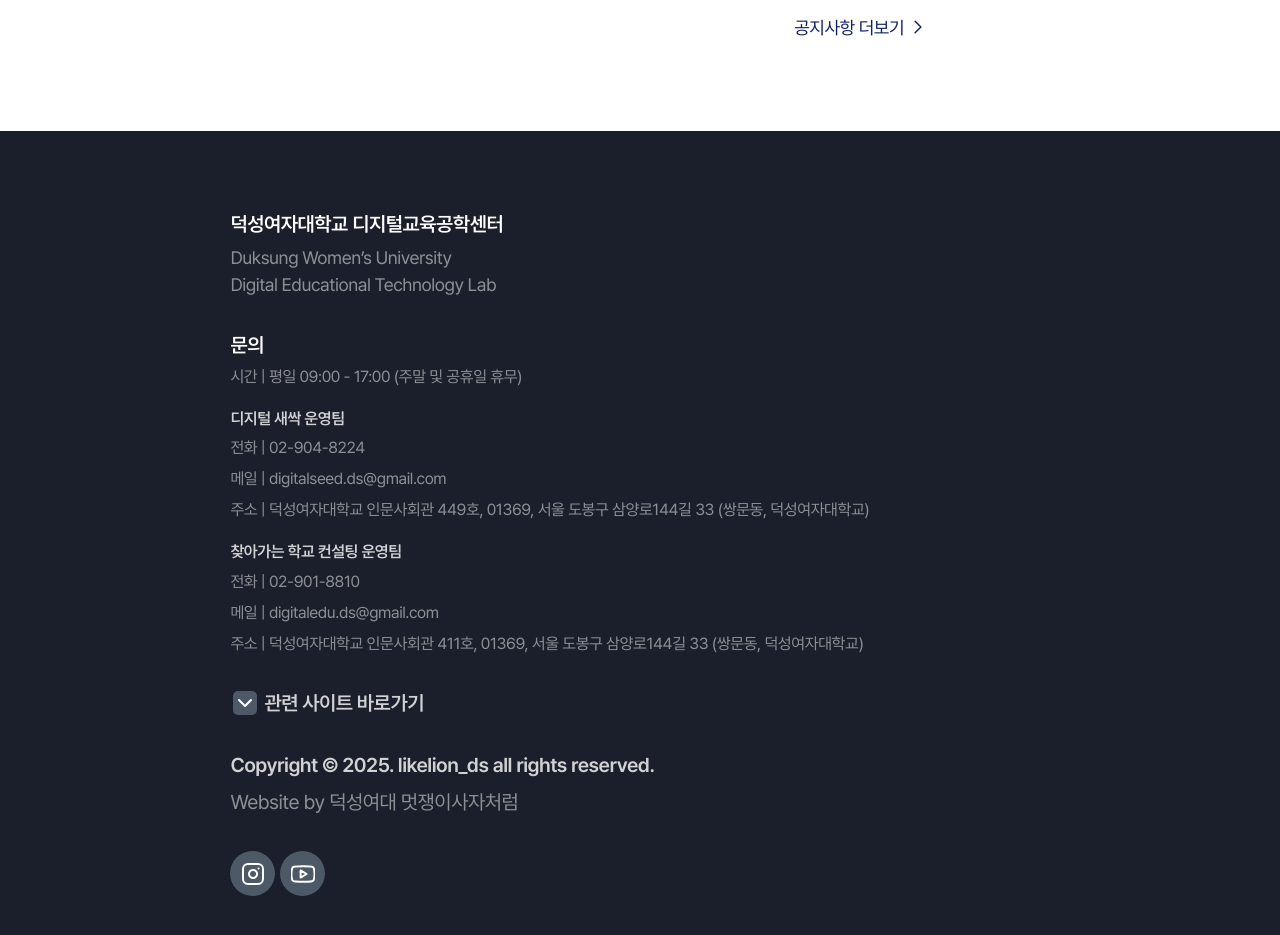
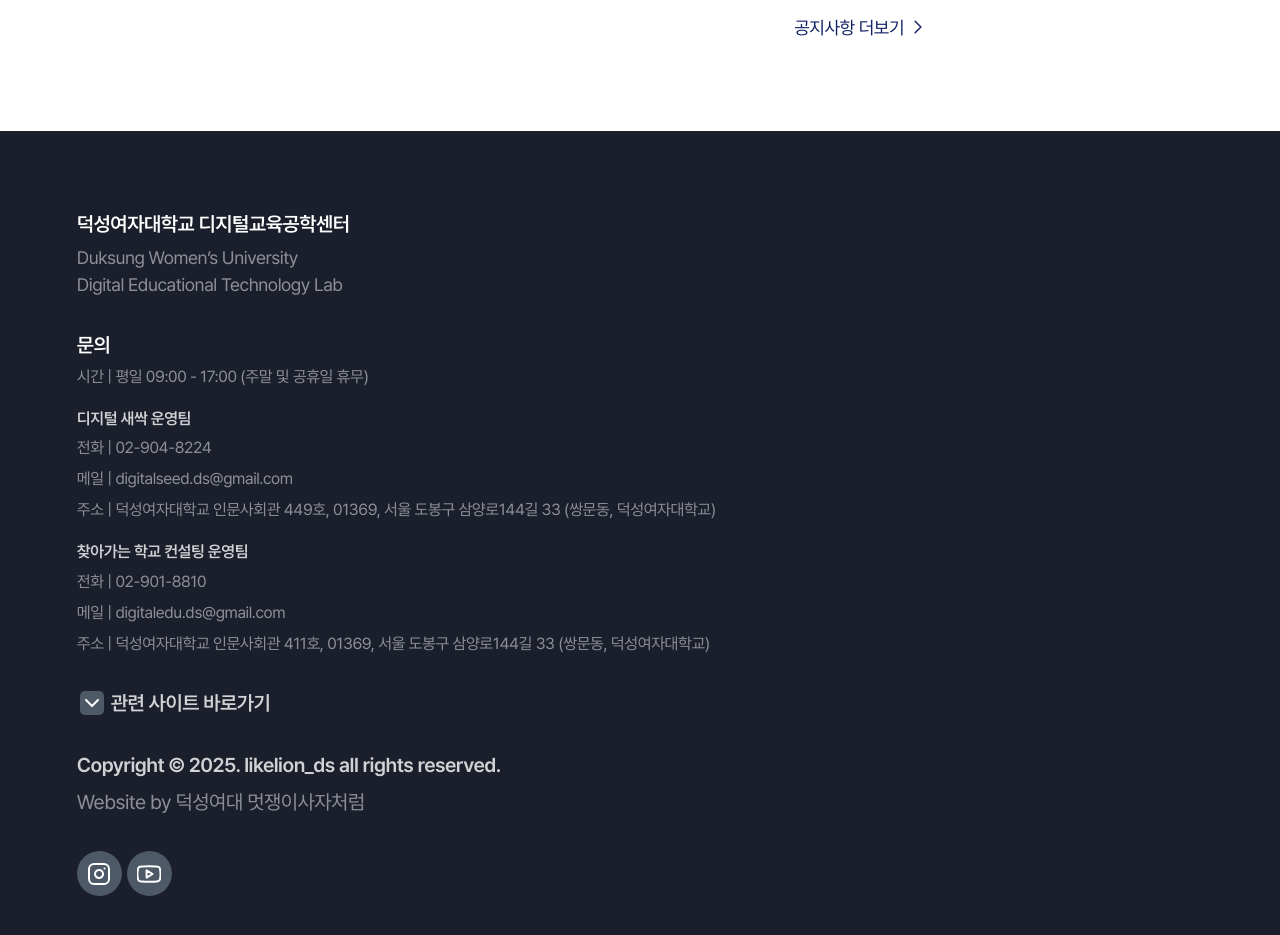
Before and after one commit to DS-DET-LAB/DS-DET-LAB, a React (Vite) app: page / in a window 1280 px wide. Shown: the part 3000-3935 px from the top of the page. Built offline with nearby package versions, Linux system fonts and the light colour scheme; no server answers.

Commit message:
💄 Design: footer 여백 수정
footer 여백 수정

```diff
--- a/src/components/footer/footerStyle.js
+++ b/src/components/footer/footerStyle.js
@@ -2,7 +2,7 @@
 import palette from '@styles/theme';
 
 export const FooterContainer = styled.footer`
-  --horizontal-padding: clamp(20px, 18vw, 340px);
+  --horizontal-padding: clamp(20px, 6vw, 80px);
   --vertical-padding: 80px;
 
   background-color: #1a1f2b;
```
